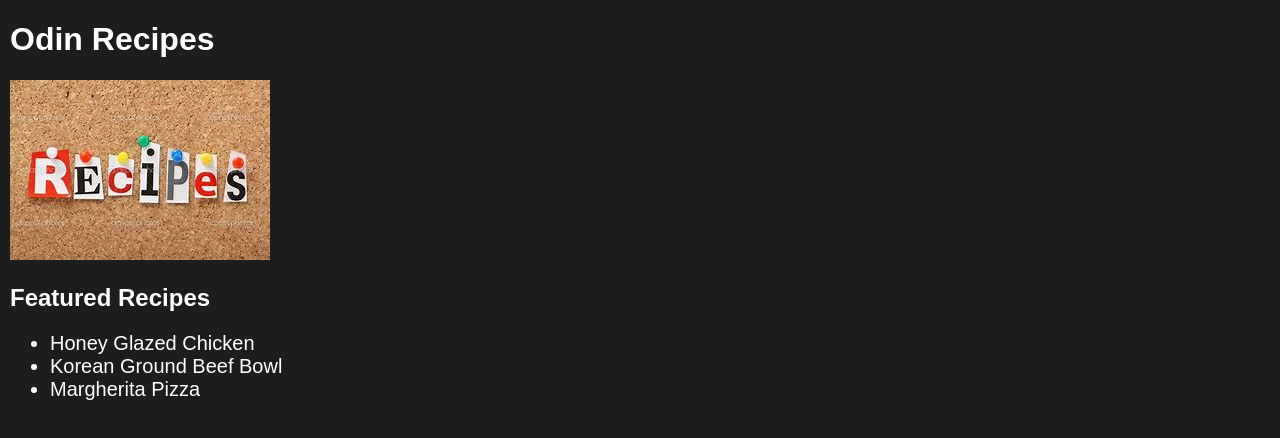
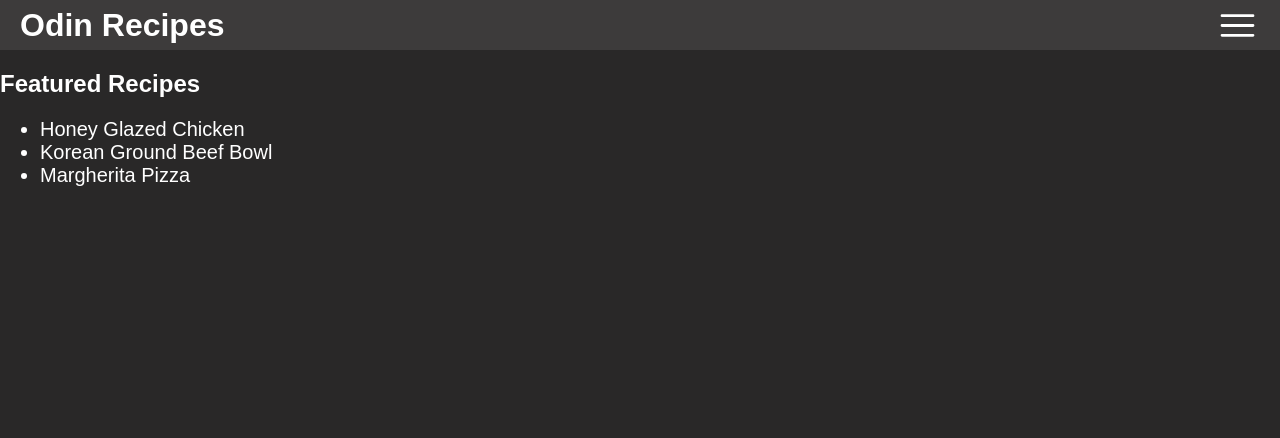
Before and after one commit to CardboardPL/odin-recipes, a plain HTML site: page index.html in a window 1280 px wide. Drawn offline with Linux system fonts and the light colour scheme.

Commit message:
Add: Header menu bar
Added the header menu bar for potential expansion e.g. site navigation and settings.

```diff
--- a/index.html
+++ b/index.html
@@ -1,19 +1,25 @@
 <!DOCTYPE html>
-
 <html lang="en">
   <head>
+    <meta charset="UTF-8">
+    <meta name="viewport" content="width=device-width, initial-scale=1.0">
     <link rel="stylesheet" href="styles/general.css">
+    <title>Odin Recipes</title>
   </head>
 
   <body>
+    <header>
       <h1>Odin Recipes</h1>
-    <img src="images/OIP.jpg" alt="A recipes sign.">
+      <button type="button" id="toggle-menu" aria-label="Toggle Menu"><img id="hamburger-menu" src="./icons/hamburger-menu.svg" alt="Hamburger Menu"></button>
+    </header>
+    <main>
+
       <h2>Featured Recipes</h2>
       <ul>
         <li><a href="recipes/honey-glazed-chicken.html">Honey Glazed Chicken</a></li>
         <li><a href="recipes/korean-ground-beef-bowl.html">Korean Ground Beef Bowl</a></li>
         <li><a href="recipes/margherita-pizza.html">Margherita Pizza</a></li>
       </ul>
-
+    </main>
   </body>
 </html>
--- a/styles/general.css
+++ b/styles/general.css
@@ -1,19 +1,58 @@
+*, *::before, *::after {
+  box-sizing: border-box;
+}
+
+html {
+  font-size: 16px;
+}
+
 body {
   font-family: Arial, Helvetica, sans-serif;
-  margin: 10px;
-  color: white;
-  background-color: rgb(30, 29, 29);
+  color: #ffffff;
+  background-color: #292828;
+  margin: 0;
+  padding: 0;
 }
 
+/* Header Styles */
+header {
+  display: flex;
+  justify-content: space-between;
+  align-items: center;
+  background-color: #3d3b3b;
+  height: 50px;
+  padding: 0 20px;
+}
+
+header * {
+  margin: 0;
+  padding: 0;
+}
+
+#toggle-menu {
+  border: none;
+  background-color: transparent;
+  height: 45px;
+  cursor: pointer;
+}
+
+#toggle-menu:hover {
+  opacity: .75;
+}
+
+#hamburger-menu {
+  height: 45px;
+}
+/*               */
 p, li {
   font-size: 20px;
 }
 
 a {
-  color: white;
+  color: #ffffff;
   text-decoration: none;
 }
 
 a:hover {
-  color: rgb(221, 205, 205);
+  color: #ddcdcd;
 }
```
Also changed, not shown: icons/hamburger-menu.svg (added), images/OIP.jpg (deleted). Lines whose indentation alone changed are shown as unchanged.
